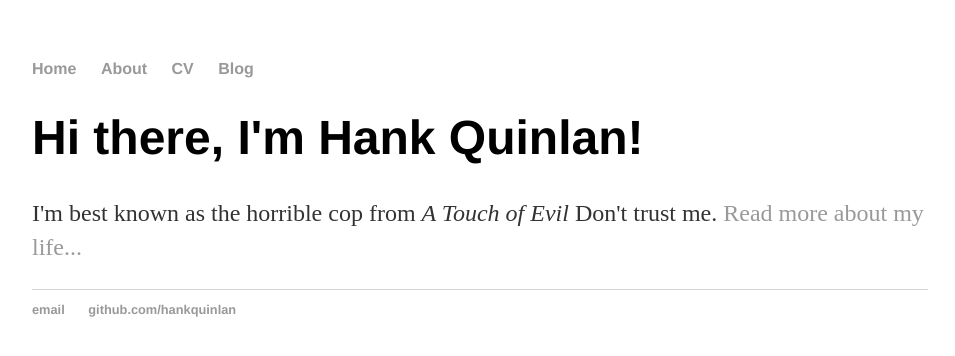
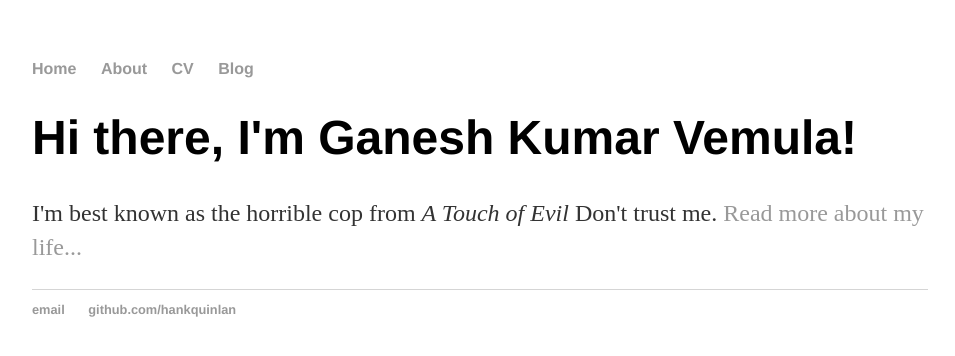
Before and after one commit to Ganeshkumar1884/Ganeshkumar.github.io, a plain HTML site: page index.html in a window 1280 px wide. Shown: the whole page, without its empty margins (160-1115 px from the left). Drawn offline with Linux system fonts and the light colour scheme.

Commit message:
Update index.html

```diff
--- a/index.html
+++ b/index.html
@@ -1,7 +1,7 @@
 <!DOCTYPE html>
 <html>
 	<head>
-		<title>Hank Quinlan, Horrible Cop</title>
+		<title>Ganesh Kumar</title>
 		<!-- link to main stylesheet -->
 		<link rel="stylesheet" type="text/css" href="/css/main.css">
 	</head>
@@ -16,7 +16,7 @@
 		</nav>
 		<div class="container">
     		<div class="blurb">
-        		<h1>Hi there, I'm Hank Quinlan!</h1>
+        		<h1>Hi there, I'm Ganesh Kumar Vemula!</h1>
 				<p>I'm best known as the horrible cop from <em>A Touch of Evil</em> Don't trust me. <a href="/about">Read more about my life...</a></p>
     		</div><!-- /.blurb -->
 		</div><!-- /.container -->
```
